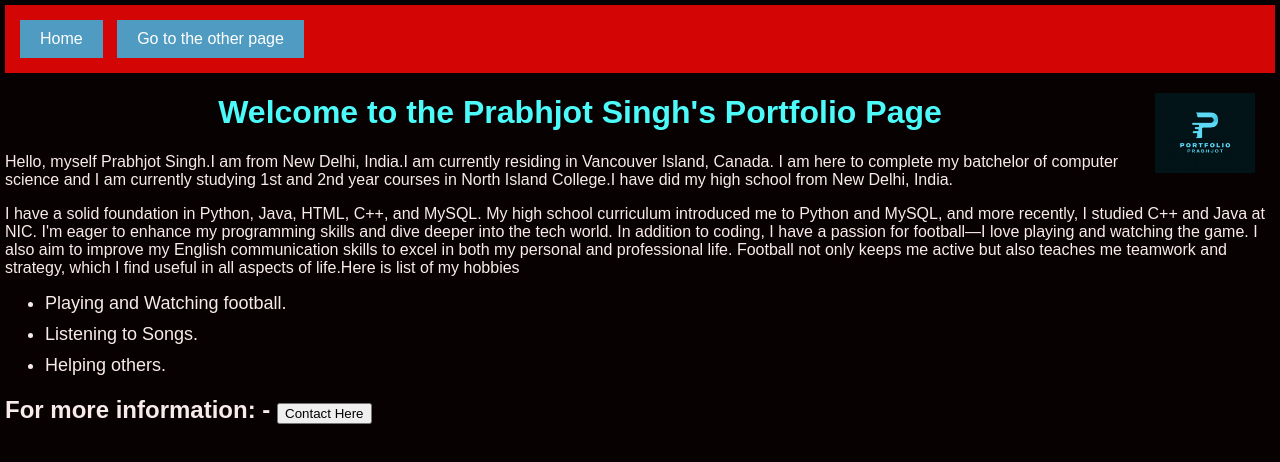
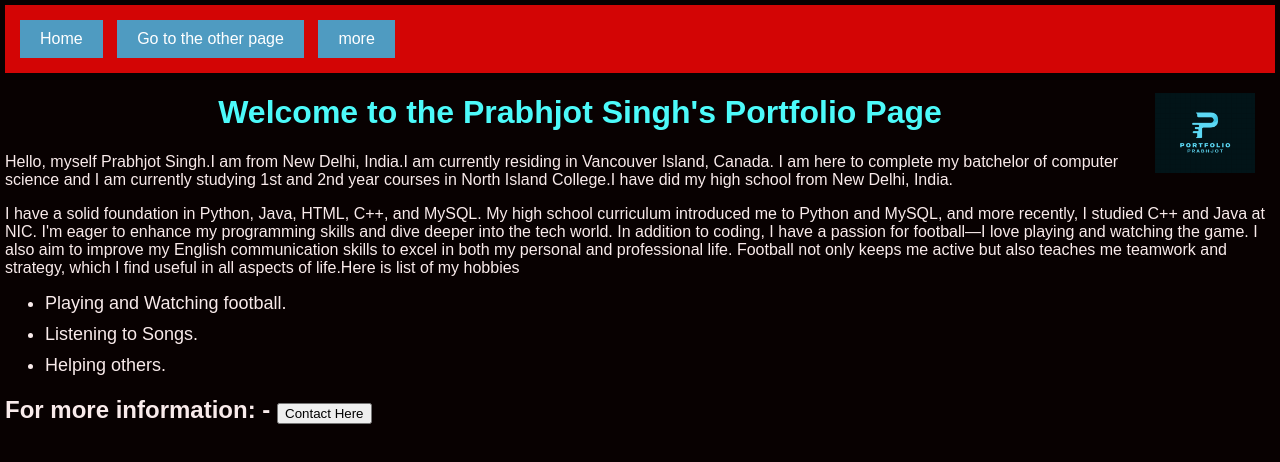
Before and after one commit to Prabhjot-Singh-bot/Prabhjot-Singh-bot.github.io, a plain HTML site: page First_Page.html in a window 1280 px wide. Drawn offline with Linux system fonts and the light colour scheme.

Commit message:
Update First_Page.html

```diff
--- a/First_Page.html
+++ b/First_Page.html
@@ -12,6 +12,7 @@
     <nav>
         <button onclick="window.location.href='first_page.html'">Home</button>
         <button onclick="window.location.href='another_page.html'">Go to the other page</button>
+        <button onclick="window.location.href='birthday.html'">more</button>
     </nav>
 
     <!-- Website logo heading (as an image) -->
```
